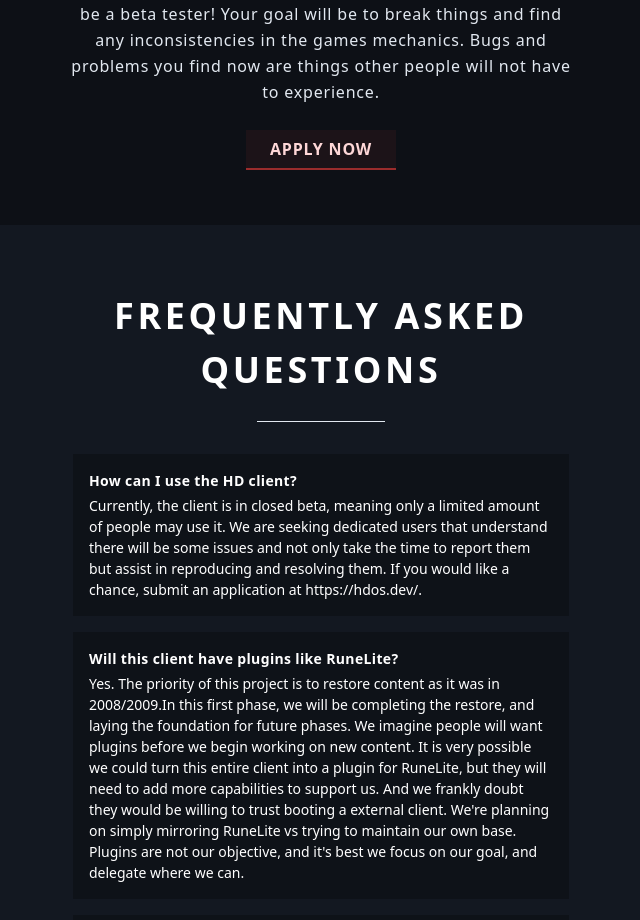
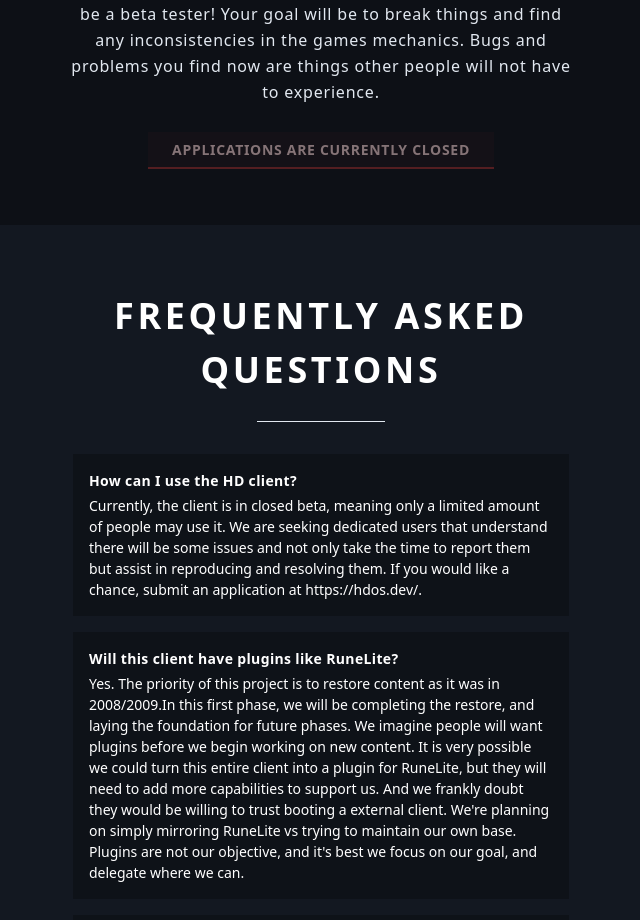
Before and after one commit to CameronCT/hdos-dev, a React (Create React App) app: page / in a window 1280 px wide. Shown: the part 1044-1964 px from the top of the page, without its empty margins (319-959 px from the left). Built offline with nearby package versions, Linux system fonts and the light colour scheme; no server answers.

Commit message:
chore: updated applications text

```diff
--- a/src/components/pages/landing/Landing.tsx
+++ b/src/components/pages/landing/Landing.tsx
@@ -127,10 +127,10 @@ class Landing extends Component {
                                 </div>
                             </Fade>
                             <Fade>
-                                <div className="text-center mt-8">
-                                    <a href="https://forms.gle/YmNJfKTJVuaof3J16" rel="noopener noreferrer" target="_blank" className="px-6 py-2 border-b-2 bg-red-900 bg-opacity-15 hover:bg-opacity-35 border-red-800 text-red-200 uppercase font-semibold tracking-wider transition ease-in-out duration-200 reveal">
-                                        Apply Now
-                                    </a>
+                                <div className="text-center mt-8 mx-auto">
+                                    <span className="text-sm px-6 py-2 border-b-2 bg-red-900 bg-opacity-15 border-red-800 text-red-200 uppercase font-semibold tracking-wider transition ease-in-out duration-200 reveal opacity-50">
+                                        Applications are currently closed
+                                    </span>
                                 </div>
                             </Fade>
                         </div>
```
